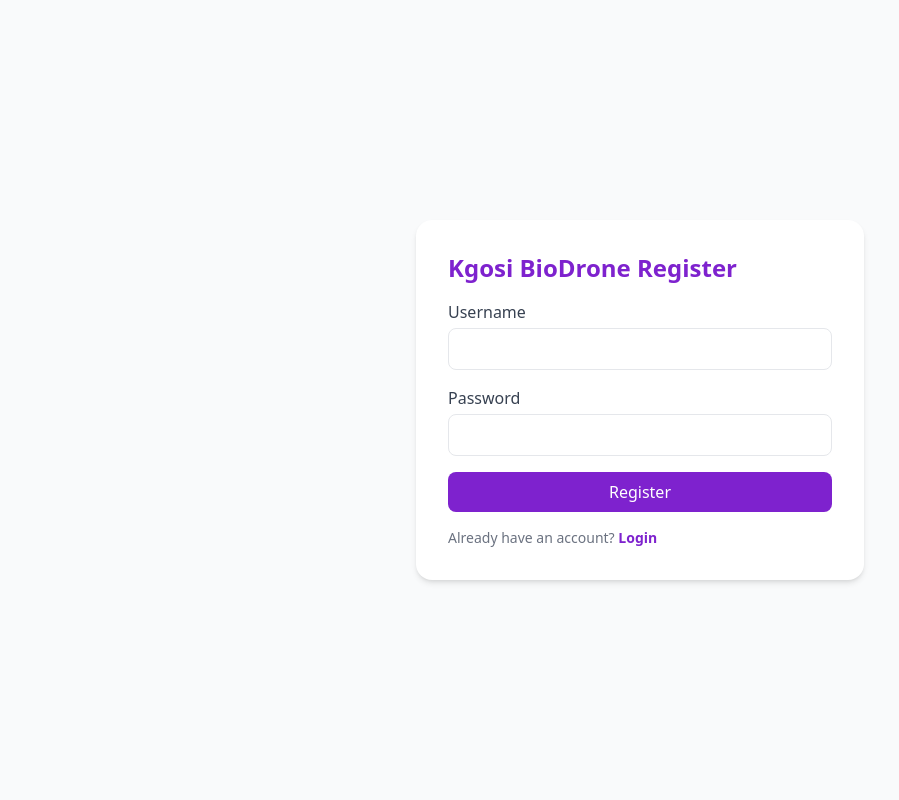
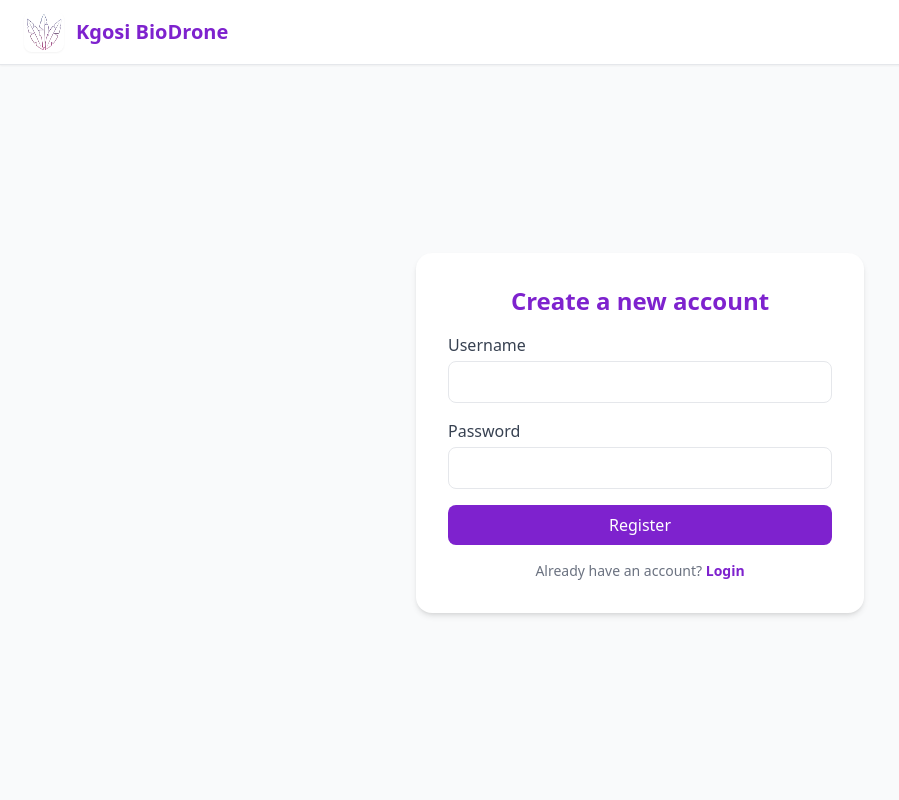
Before and after one commit to tshegofatsoseane/chicken_disease_detector_app, a Flask app: page /register in a window 1280 px wide. Shown: the whole page, without its empty margins (0-899 px from the left). Run offline with Flask 3, Linux system fonts and the light colour scheme; some libraries are stand-ins or nearby versions.

Commit message:
production ready

```diff
--- a/templates/register.html
+++ b/templates/register.html
@@ -5,11 +5,20 @@
   <title>Register - Kgosi BioDrone</title>
   <script src="https://cdn.tailwindcss.com"></script>
 </head>
-<body class="bg-gray-50 flex items-center justify-center h-screen">
+<body class="bg-gray-50 flex flex-col min-h-screen">
+
+  <!-- Header -->
+  <header class="bg-white shadow-sm border-b px-6 py-3 flex items-center">
+    <img src="{{ url_for('static', filename='applogo.png') }}" alt="Logo" class="h-10 w-10 rounded-lg shadow-sm mr-3">
+    <h1 class="text-xl font-semibold text-purple-700">Kgosi BioDrone</h1>
+  </header>
+
+  <!-- Main -->
+  <main class="flex-grow flex items-center justify-center p-6">
     <div class="bg-white p-8 rounded-2xl shadow-md w-full max-w-md">
-    <h1 class="text-2xl font-semibold text-purple-700 mb-4">Kgosi BioDrone Register</h1>
+      <h2 class="text-2xl font-semibold text-purple-700 mb-4 text-center">Create a new account</h2>
       {% if error %}
-      <p class="text-red-500 mb-3">{{ error }}</p>
+        <p class="text-red-500 mb-3 text-center">{{ error }}</p>
       {% endif %}
       <form action="/register" method="POST" class="space-y-4">
         <div>
@@ -22,7 +31,9 @@
         </div>
         <button type="submit" class="w-full bg-purple-700 text-white py-2 rounded-lg hover:bg-purple-800 transition">Register</button>
       </form>
-    <p class="mt-4 text-sm text-gray-500">Already have an account? <a href="/login" class="text-purple-700 font-semibold">Login</a></p>
+      <p class="mt-4 text-sm text-gray-500 text-center">Already have an account? <a href="/login" class="text-purple-700 font-semibold">Login</a></p>
     </div>
+  </main>
+
 </body>
 </html>
```
Also changed, not shown: templates/login.html (+15 -4 lines). Lines whose indentation alone changed are shown as unchanged.
